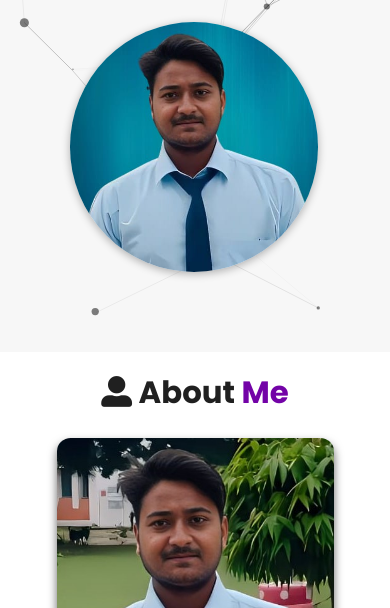
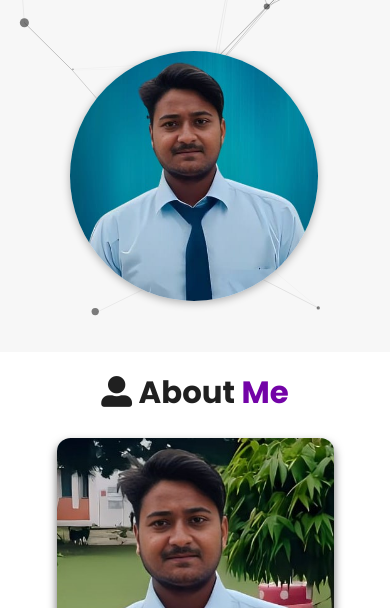
Before and after one commit to pvishwakarma09/MyPortfolio09, a plain HTML site: page index.html in a window 390 px wide. Shown: the part 492-1100 px from the top of the page. Drawn offline with nearby package versions, Linux system fonts and the light colour scheme.

Commit message:
margin top decrease

```diff
--- a/assets/css/style.css
+++ b/assets/css/style.css
@@ -331,8 +331,9 @@ header .navbar ul li a:hover {
   .socials {
     margin-top: 12rem;
   }
+  /* Margin-top ==>>> changes -12 rem to 1 rem. */
   .home .image img {
-    margin-top: -12rem;
+    margin-top: 1rem;
   }
   .home .content p {
     font-size: 2.2rem;
```
